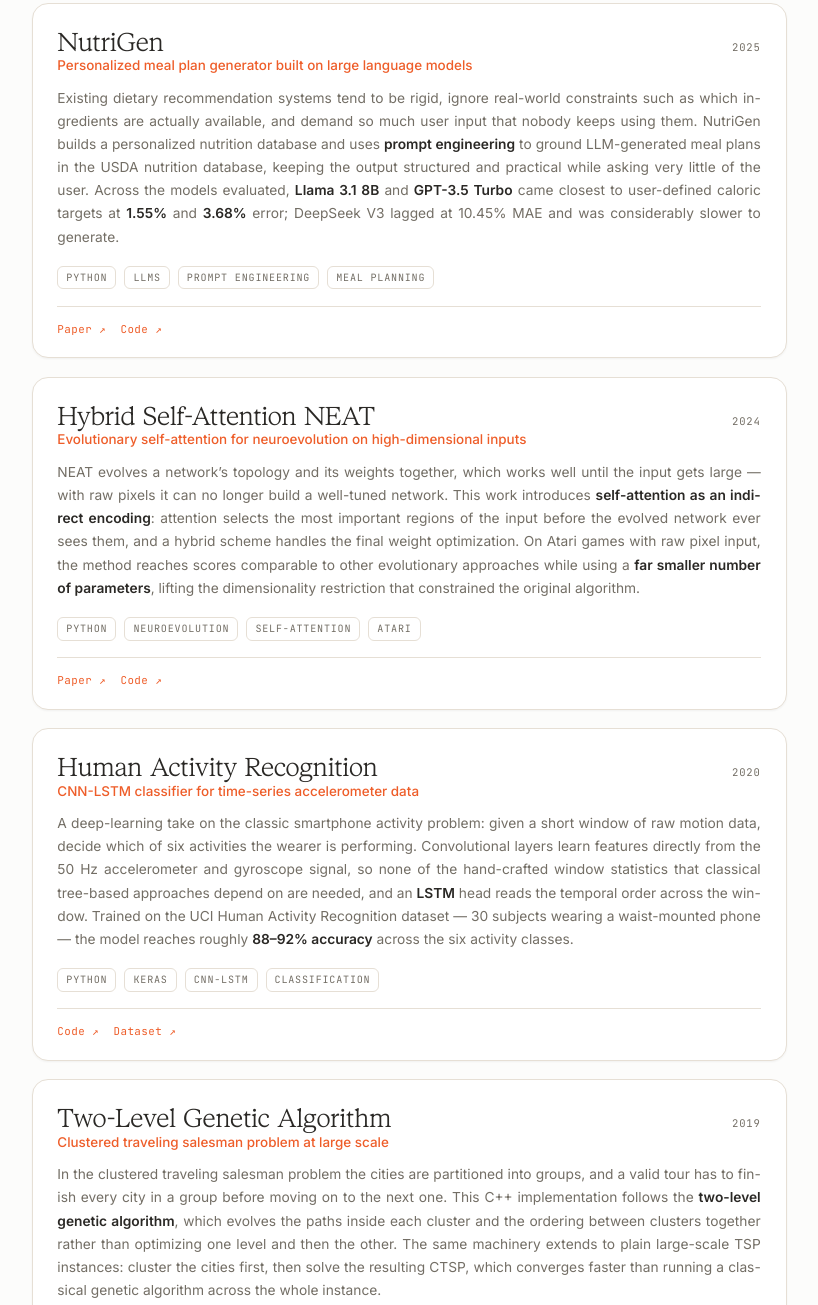
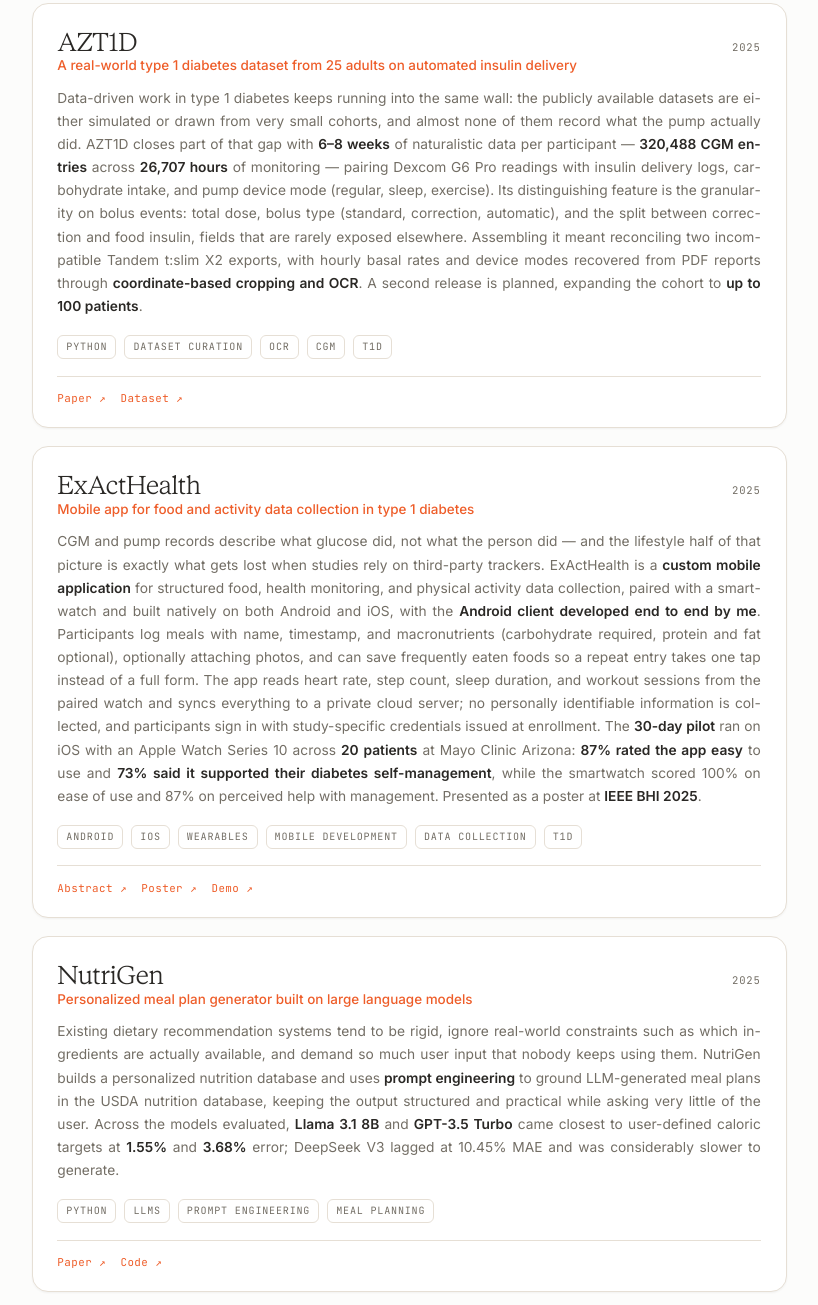
Before and after one commit to SamanKhamesian/samankhamesian.github.io, a plain HTML site: page projects.html in a window 1280 px wide. Shown: the part 973-2278 px from the top of the page, without its empty margins (231-1049 px from the left). Drawn offline with Linux system fonts and the light colour scheme.

Commit message:
Expand project page

```diff
--- a/projects.html
+++ b/projects.html
@@ -144,6 +144,48 @@
 
             <article class="pj-card">
                 <div class="pj-head">
+                    <h3>AZT1D</h3>
+                    <span class="pj-yr">2025</span>
+                </div>
+                <span class="pj-sub">A real-world type 1 diabetes dataset from 25 adults on automated insulin delivery</span>
+                <p class="pj-desc">Data-driven work in type 1 diabetes keeps running into the same wall: the publicly available datasets are either simulated or drawn from very small cohorts, and almost none of them record what the pump actually did. AZT1D closes part of that gap with <strong>6&ndash;8 weeks</strong> of naturalistic data per participant &mdash; <strong>320,488 CGM entries</strong> across <strong>26,707 hours</strong> of monitoring &mdash; pairing Dexcom G6 Pro readings with insulin delivery logs, carbohydrate intake, and pump device mode (regular, sleep, exercise). Its distinguishing feature is the granularity on bolus events: total dose, bolus type (standard, correction, automatic), and the split between correction and food insulin, fields that are rarely exposed elsewhere. Assembling it meant reconciling two incompatible Tandem t:slim X2 exports, with hourly basal rates and device modes recovered from PDF reports through <strong>coordinate-based cropping and OCR</strong>. A second release is planned, expanding the cohort to <strong>up to 100 patients</strong>.</p>
+                <div class="pj-tags">
+                    <span class="pj-tag">Python</span>
+                    <span class="pj-tag">Dataset Curation</span>
+                    <span class="pj-tag">OCR</span>
+                    <span class="pj-tag">CGM</span>
+                    <span class="pj-tag">T1D</span>
+                </div>
+                <div class="pj-links">
+                    <a class="pj-link" href="https://ieeexplore.ieee.org/document/11337496" target="_blank" rel="noopener noreferrer">Paper &#8599;</a>
+                    <a class="pj-link" href="https://data.mendeley.com/datasets/gk9m674wcx/1" target="_blank" rel="noopener noreferrer">Dataset &#8599;</a>
+                </div>
+            </article>
+
+            <article class="pj-card">
+                <div class="pj-head">
+                    <h3>ExActHealth</h3>
+                    <span class="pj-yr">2025</span>
+                </div>
+                <span class="pj-sub">Mobile app for food and activity data collection in type 1 diabetes</span>
+                <p class="pj-desc">CGM and pump records describe what glucose did, not what the person did &mdash; and the lifestyle half of that picture is exactly what gets lost when studies rely on third-party trackers. ExActHealth is a <strong>custom mobile application</strong> for structured food, health monitoring, and physical activity data collection, paired with a smartwatch and built natively on both Android and iOS, with the <strong>Android client developed end to end by me</strong>. Participants log meals with name, timestamp, and macronutrients (carbohydrate required, protein and fat optional), optionally attaching photos, and can save frequently eaten foods so a repeat entry takes one tap instead of a full form. The app reads heart rate, step count, sleep duration, and workout sessions from the paired watch and syncs everything to a private cloud server; no personally identifiable information is collected, and participants sign in with study-specific credentials issued at enrollment. The <strong>30-day pilot</strong> ran on iOS with an Apple Watch Series 10 across <strong>20 patients</strong> at Mayo Clinic Arizona: <strong>87% rated the app easy</strong> to use and <strong>73% said it supported their diabetes self-management</strong>, while the smartwatch scored 100% on ease of use and 87% on perceived help with management. Presented as a poster at <strong>IEEE BHI 2025</strong>.</p>
+                <div class="pj-tags">
+                    <span class="pj-tag">Android</span>
+                    <span class="pj-tag">iOS</span>
+                    <span class="pj-tag">Wearables</span>
+                    <span class="pj-tag">Mobile Development</span>
+                    <span class="pj-tag">Data Collection</span>
+                    <span class="pj-tag">T1D</span>
+                </div>
+                <div class="pj-links">
+                    <a class="pj-link" href="/files/ExActHealth_BHI2025_abstract.pdf" target="_blank" rel="noopener noreferrer">Abstract &#8599;</a>
+                    <a class="pj-link" href="/files/ExActHealth_BHI2025_poster.pdf" target="_blank" rel="noopener noreferrer">Poster &#8599;</a>
+                    <a class="pj-link" href="https://drive.google.com/file/d/1A13KLiUapLCTqUsSab7tVqZC4_MzFbe3/view?usp=sharing" target="_blank" rel="noopener noreferrer">Demo &#8599;</a>
+                </div>
+            </article>
+
+            <article class="pj-card">
+                <div class="pj-head">
                     <h3>NutriGen</h3>
                     <span class="pj-yr">2025</span>
                 </div>
```
Also changed, not shown: 2 other files.
